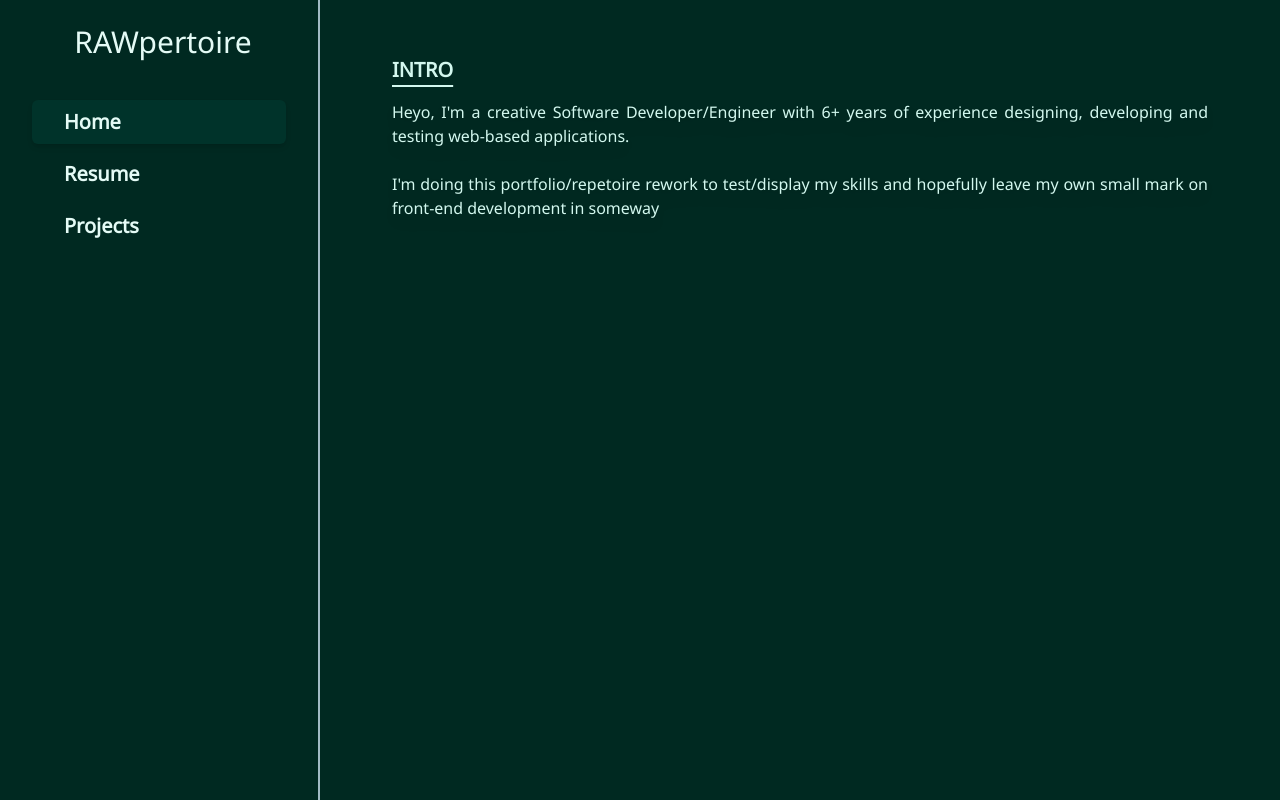
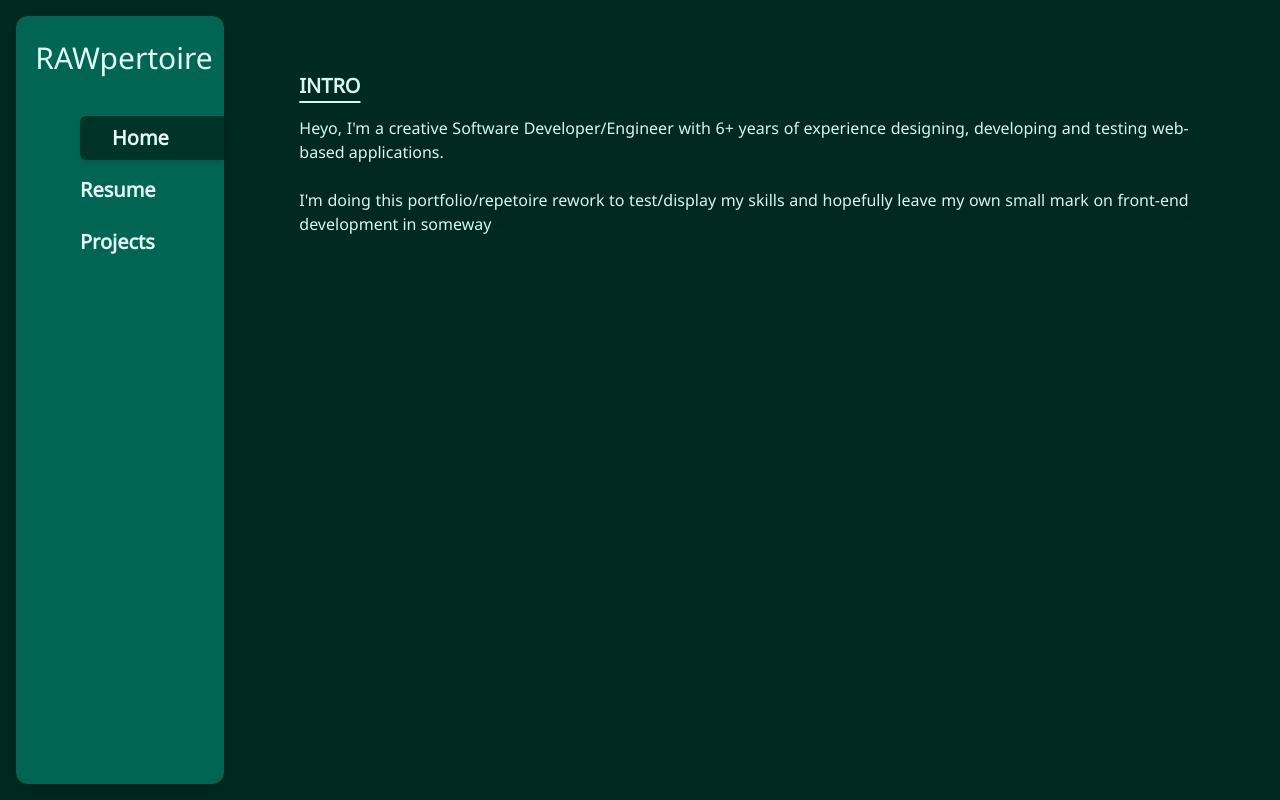
Before and after one commit to RAWoiwode/rawpertoire, a Next.js app: page / in a window 1280 px wide. Built offline with nearby package versions, Linux system fonts and the light colour scheme.

Commit message:
Restyling SideNav and adding simple animation to Links

```diff
--- a/app/components/Header.tsx
+++ b/app/components/Header.tsx
@@ -1,8 +1,6 @@
 const Header = () => {
   return (
-    <h1 className="h-fit w-full border-r-2 border-r-secondary-300 py-6 pl-2 text-center text-3xl">
-      RAWpertoire
-    </h1>
+    <h1 className="h-fit w-full py-6 pl-2 text-center text-3xl">RAWpertoire</h1>
   );
 };
 
--- a/app/components/SideNav.tsx
+++ b/app/components/SideNav.tsx
@@ -24,14 +24,14 @@ const SideNav = () => {
   const pathname = usePathname();
 
   return (
-    <div className="flex min-h-screen w-1/4 flex-col">
+    <div className="flex flex-grow flex-col rounded-xl bg-background-800 shadow-lg lg:w-1/6">
       <Header />
-      <nav className="flex flex-auto flex-col space-y-2 border-r-2 border-r-secondary-300 bg-background-950 px-8 py-4">
+      <nav className="flex flex-auto flex-col space-y-2 px-8 py-4">
         {navItems.map((item) => (
           <Link
             key={item.path}
             href={item.path}
-            className={`w-full rounded-md px-8 py-2 text-left text-xl font-bold transition-all hover:bg-background-900/20 hover:shadow-md active:bg-primary-400 ${item.path === pathname ? "bg-background-900 shadow-md" : ""}`}
+            className={`relative rounded-md px-8 py-2 text-xl font-bold transition-transform hover:bg-background-900/20 hover:shadow-md active:bg-primary-400 ${item.path === pathname ? "translate-x-8 rounded-r-none bg-background-900 shadow-md" : ""}`}
           >
             {item.name}
           </Link>
--- a/app/layout.tsx
+++ b/app/layout.tsx
@@ -21,9 +21,9 @@ export default function RootLayout({
 }>) {
   return (
     <html lang="en" className={noto_sans.className}>
-      <body className="container mx-auto flex bg-background-950 text-text-50">
+      <body className="mx-auto flex min-h-screen bg-background-950 p-4 text-text-50">
         <SideNav />
-        <main className="bg-slate-700 min-h-screen w-3/4 space-y-4 overflow-auto py-6">
+        <main className="bg-slate-700 space-y-4 overflow-auto py-6 lg:w-5/6">
           {children}
         </main>
       </body>
```
